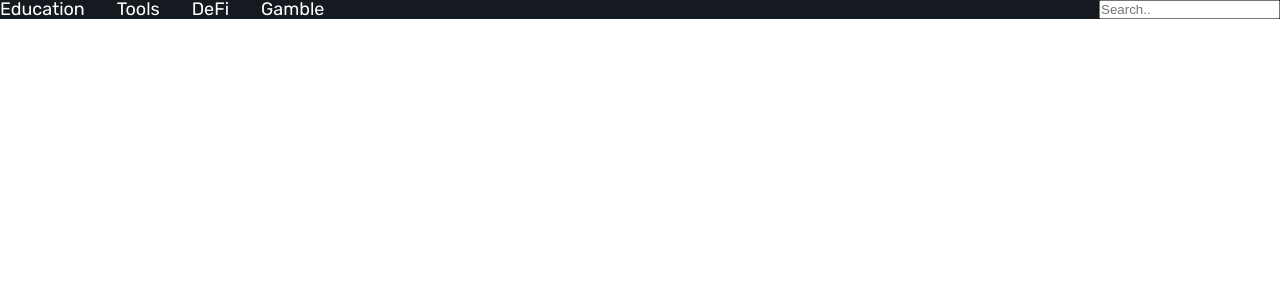
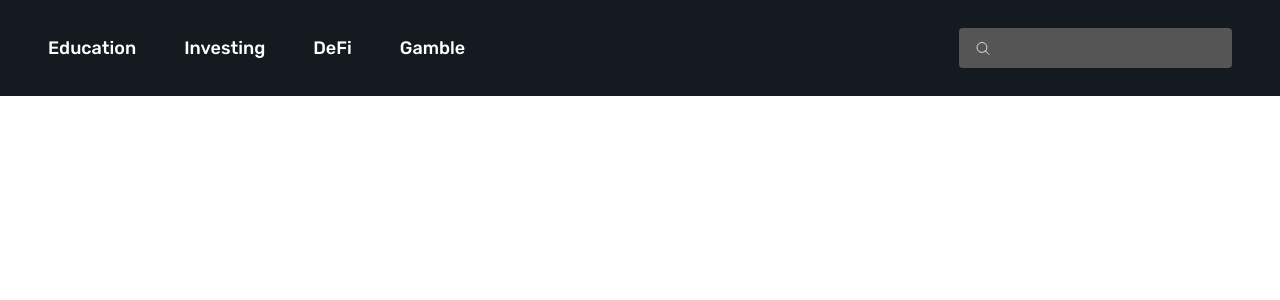
Before and after one commit to ianmaloney14/blogs, a Django app: template crypto_blog/crypto_blog/blog_app/templates/base.html in a window 1280 px wide. Shown: the top 300 px of the page. Run offline with Django 4.2, Linux system fonts and the light colour scheme; the template is opened without the code that fills it, so the values that code supplies are empty.

Commit message:
navbar styles

```diff
--- a/crypto_blog/crypto_blog/blog_app/static/styles.css
+++ b/crypto_blog/crypto_blog/blog_app/static/styles.css
@@ -34,25 +34,122 @@ body {
     overflow-x: hidden;
 }
 
-/* ------------------------------------------ */
+/* ******************************** */
+/* HEADER */
+/* ******************************** */
+
+.container--wide {
+    width: 142rem;
+    max-width: 100%;
+}
+
+.header {
+    display: flex;
+    justify-content: space-between;
+    align-items: center;
+    background-color: #141a1f;
+
+    height: 9.6rem;
+    padding: 0 4.8rem;
+    position: relative;
+}
+
+.header-row {
+    display: flex;
+    justify-content: space-between;
+    align-items: center;
+}
+
+/* .logo {
+    height: 2.2rem;
+} */
+
+/* ******************************** */
+/* NAVIGATION */
+/* ******************************** */
 
 nav {
     display: flex;
     justify-content: space-between;
-
-    color: #fff;
     background-color: #141a1f;
 }
 
-
-
-.nav-list-items {
+.main-nav-list {
+    list-style: none;
     display: flex;
-    text-decoration: none;
-    font-size: 1.8rem;
+    align-items: center;
+    gap: 4.8rem;
 }
 
-.nav-list-items li {
-    margin-right: 3.2rem;
-    list-style: none;
+.main-nav-link:link,
+.main-nav-link:visited {
+    display: inline-block;
+    text-decoration: none;
+    color: #fff;
+    font-weight: 500;
+    font-size: 1.8rem;
+    transition: all 300ms;
 }
+
+.main-nav-link:hover,
+.main-nav-link:active {
+    color: #cf711f;
+}
+
+.main-nav-link.nav-cta:link,
+.main-nav-link.nav-cta:visited {
+    padding: 1.2rem 2.4rem;
+    border-radius: 9px;
+    color: #fff;
+    background-color: #e67e22;
+}
+
+.main-nav-link.nav-cta:hover,
+.main-nav-link.nav-cta:active {
+    background-color: #cf711f;
+}
+
+.main-nav-search {
+    padding: .8rem;
+}
+
+.icon {
+    height: 1.6rem;
+}
+
+.form-label {
+    position: relative;
+}
+
+.icon-search {
+    position: absolute;
+    top: 50%;
+    left: 1.6rem;
+    transform: translateY(-50%);
+    font-size: 1.6rem;
+    color: #ddd;
+}
+
+.form-label input {
+    height: 4rem;
+    background-color: #555;
+    border-radius: 0.4rem;
+    padding: 0 1.6rem 0 4.8rem;
+    font-size: 1.6rem;
+    font-weight: 400;
+    outline: 0;
+    border: 1px solid transparent;
+}
+
+/* ******************************** */
+/* POST SECTION */
+/* ******************************** */
+
+.section-post h1 {
+    font-size: 4.8rem;
+}
+
+.post-items-list {
+    padding: 3.2rem 4.8rem 4.8rem 4.8rem;
+    box-shadow: 0 3.2rem 6.4rem rgb(0 0 0 / 6%);
+}
--- a/crypto_blog/crypto_blog/blog_app/templates/base.html
+++ b/crypto_blog/crypto_blog/blog_app/templates/base.html
@@ -1,7 +1,7 @@
-{% load static %}
 <!DOCTYPE html>
 <html lang="en">
 <head>
+    {% load static %}
     <meta charset="UTF-8">
     <meta http-equiv="X-UA-Compatible" content="IE=edge">
     <meta name="viewport" content="width=device-width, initial-scale=1.0">
@@ -12,18 +12,37 @@
     <title>Blog</title>
 </head>
 <body>
+    <header class="header">
+        <div class="container container--wide">
+        <!-- <img class="logo" src="img/omnifood-logo.png" alt="Omnifood logo"> -->
+        <div class="header-row">
+            <nav class="main-nav">
+                <ul class="main-nav-list">
+                    <li><a class="main-nav-link" href="#">Education</a></li>
+                    <li><a class="main-nav-link" href="#">Investing</a></li>
+                    <li><a class="main-nav-link" href="#">DeFi</a></li>
+                    <li><a class="main-nav-link" href="#">Gamble</a></li>
+                </ul>
+            </nav>
+                <form class="form-search">
+                    <label class="form-label">
+                        <i class="icon-search">
+                            <svg xmlns="http://www.w3.org/2000/svg" fill="none" viewBox="0 0 24 24" stroke-width="1.5" stroke="currentColor" class="icon">
+                                <path stroke-linecap="round" stroke-linejoin="round" d="M21 21l-5.197-5.197m0 0A7.5 7.5 0 105.196 5.196a7.5 7.5 0 0010.607 10.607z" />
+                            </svg>
+                        </i>
+                        <input name="search-keyword" type="search">
+                    </label>
+                </form>
+            </div>
+
+            <!-- <button class="btn-mobile-nav">
+                <ion-icon class="icon-mobile-nav" name="menu-outline"></ion-icon>
+                <ion-icon class="icon-mobile-nav" name="close-outline"></ion-icon>
+            </button> -->
+        </div>
+    </header>
     <main class="main-container">
-        <header>
-            <nav class="nav-items">
-                <ul class="nav-list-items">
-                    <li>Education</li>
-                    <li>Tools</li>
-                    <li>DeFi</li>
-                    <li>Gamble</li>
-                </ul>
-                <input type="text" placeholder="Search..">
-            </nav>
-        </header>
         <div class="container">
             {% block content %}
             {% endblock %}
--- a/crypto_blog/crypto_blog/blog_app/views.py
+++ b/crypto_blog/crypto_blog/blog_app/views.py
@@ -1,9 +1,6 @@
 from django.shortcuts import render
 from django.views.generic import ListView, DetailView
 from .models import Post
-
-# def home(request):
-#     return render(request, 'home.html', {})
 
 class HomeView(ListView):
     model = Post
```
Also changed, not shown: crypto_blog/crypto_blog/blog_app/templates/home.html (+13 -8 lines), crypto_blog/crypto_blog/crypto_blog/settings.py (+0 -12 lines).
